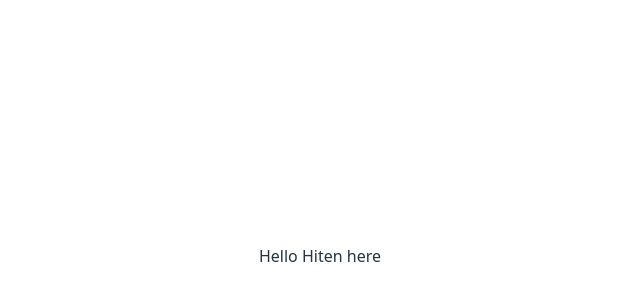
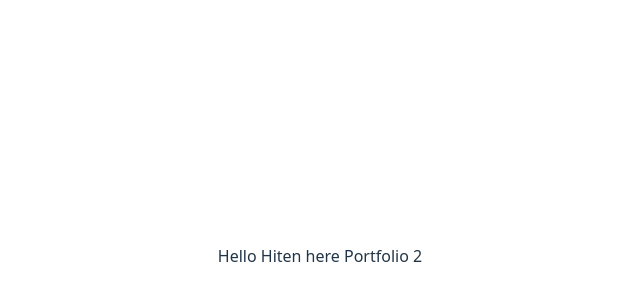
Before and after one commit to hiten-v/HitenPortfolio, a React (Vite) app in the folder frontend/: page / in a window 1280 px wide. Shown: the part 144-444 px from the top of the page, without its empty margins (320-960 px from the left). Built offline with nearby package versions, Linux system fonts and the light colour scheme.

Commit message:
updated app

```diff
--- a/frontend/src/App.jsx
+++ b/frontend/src/App.jsx
@@ -7,6 +7,7 @@ function App() {
     <>
       <div className="flex justify-center">
         Hello Hiten here
+        Portfolio 2
       </div>
     </>
   )
```
